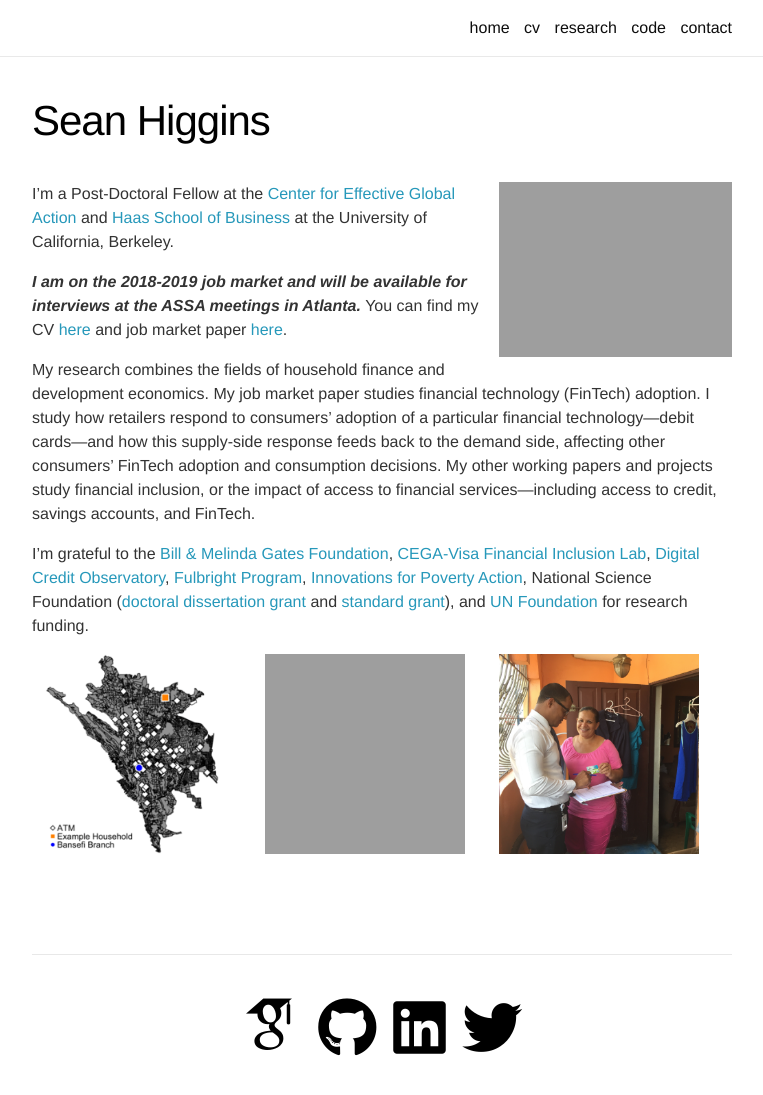
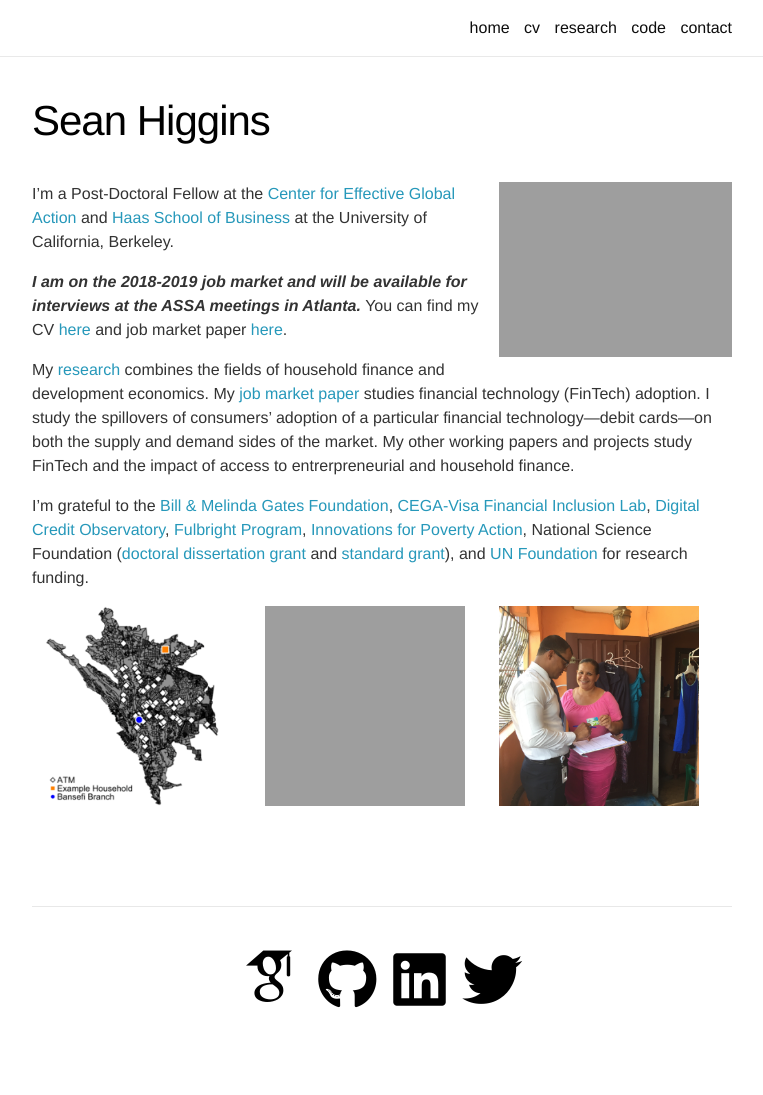
Before and after one commit to skhiggins/skhiggins.github.io, a Jekyll site: the page built from _pages/0_about.md, in a window 1280 px wide and 1185 px high. Shown: the top 1095 px of the window, without its empty margins (258-1021 px from the left). Built offline with Jekyll 4.4.1, drawn with Linux system fonts in a browser that asks for light colours; nearby versions of some CDN libraries; some web fonts are replaced.

Commit message:
updated JMP, research page

```diff
--- a/_pages/0_about.md
+++ b/_pages/0_about.md
@@ -21,9 +21,9 @@ I'm a Post-Doctoral Fellow at the [Center for Effective Global Action](http://ce
 
 **_I am on the 2018-2019 job market and will be available for interviews at the ASSA meetings in Atlanta._** You can find my CV [here](assets/pdf/higgins.pdf) and job market paper [here](assets/pdf/higgins_jmp.pdf).
 
-My research combines the fields of household finance and development economics.
-My job market paper studies financial technology (FinTech) adoption. I study how retailers respond to consumers' adoption of a particular financial technology—debit cards—and how this supply-side response feeds back to the demand side, affecting other consumers' FinTech adoption and consumption decisions.
-My other working papers and projects study financial inclusion, or the impact of access to financial services—including access to credit, savings accounts, and FinTech.
+My [research](research/) combines the fields of household finance and development economics.
+My [job market paper](assets/pdf/higgins_jmp.pdf) studies financial technology (FinTech) adoption. I study the spillovers of consumers' adoption of a particular financial technology—debit cards—on both the supply and demand sides of the market.
+My other working papers and projects study FinTech and the impact of access to entrerpreneurial and household finance.
 
 I'm grateful to the
 [Bill & Melinda Gates Foundation](https://www.gatesfoundation.org/How-We-Work/Quick-Links/Grants-Database/Grants/2013/11/OPP1097490),
```
Also changed, not shown: _pages/1_research.md (+2 -0 lines), 1 other file.
